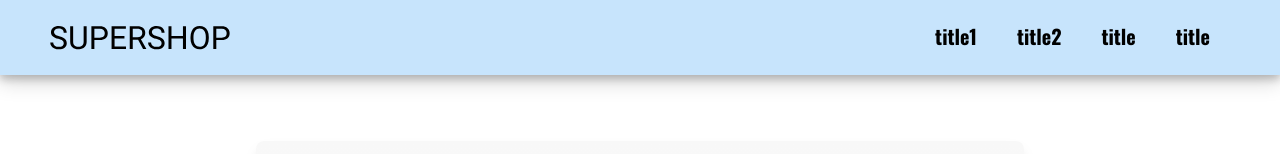
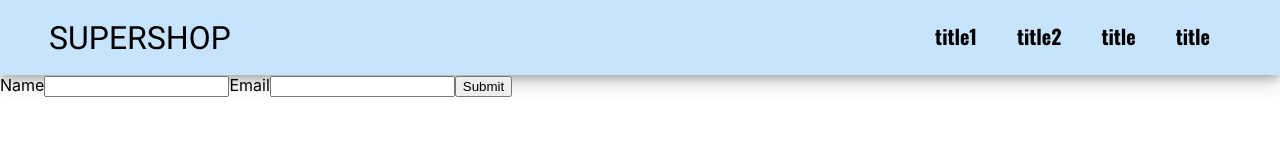
Before and after one commit to KlaraGajaszek/SuperShop, a React (Create React App) app: page /products/form in a window 1280 px wide. Shown: the top 154 px of the page. Built offline with nearby package versions, Linux system fonts and the light colour scheme; grey boxes are pictures that could not be loaded.

Commit message:
basic form

```diff
--- a/package.json
+++ b/package.json
@@ -7,12 +7,15 @@
     "@testing-library/react": "^9.3.2",
     "@testing-library/user-event": "^7.1.2",
     "@types/styled-components": "^5.1.3",
+    "@types/yup": "^0.29.8",
+    "formik": "^2.2.0",
     "react": "^16.13.1",
     "react-dom": "^16.13.1",
     "react-router-dom": "^5.2.0",
     "react-scripts": "3.4.3",
     "react-textarea-count": "^1.0.3",
-    "styled-components": "^5.2.0"
+    "styled-components": "^5.2.0",
+    "yup": "^0.29.3"
   },
   "scripts": {
     "start": "react-scripts start",
--- a/src/App.tsx
+++ b/src/App.tsx
@@ -4,12 +4,16 @@ import { BrowserRouter, Switch, Route } from 'react-router-dom';
 import Header from './components/organisms/Header/Header';
 import StartView from './pages/StartView/StartView';
 import ProductPage from './pages/Product/ProductPage';
+import FormPage from './pages/Form/FormPage';
 
 const App: FC = () => {
   return (
     <BrowserRouter>
       <Header />
       <Switch>
+        <Route path="/products/form">
+          <FormPage />
+        </Route>
         <Route path="/products/:id">
           <ProductPage />
         </Route>
--- /dev/null
+++ b/src/pages/Form/FormPage.tsx
@@ -0,0 +1,98 @@
+import React from 'react';
+import { Formik, Form, Field, ErrorMessage, useFormik } from 'formik';
+import * as Yup from 'yup';
+
+// const SignupSchema = Yup.object().shape({
+//   name: Yup.string()
+//     .min(2, 'Too Short!')
+//     .max(70, 'Too Long!')
+//     .required('Required'),
+//   email: Yup.string().email('Invalid email').required('Required'),
+// });
+// const initialValues = {
+//   name: '',
+//   email: '',
+// };
+
+// const FormPage = () => (
+//   <>
+//     <h1>Signup</h1>
+//     <Formik
+//       initialValues={initialValues}
+//       validationSchema={SignupSchema}
+//       onSubmit={(values) => {
+//         console.log(values);
+//       }}
+//     >
+//       <Form>
+//         <Field name="name" />
+//         - + <ErrorMessage name="name" />
+//         <Field name="email" type="email" />
+//         - + <ErrorMessage name="email" />
+//         <button type="submit">Submit</button>
+//       </Form>
+//     </Formik>
+//   </>
+// );
+type InitialValue = {
+  name?: string;
+  email?: string;
+};
+
+const initialValues = {
+  name: '',
+  email: '',
+};
+
+const onSubmit = (values: InitialValue) => {
+  console.log(values);
+};
+
+const validationSchema = Yup.object().shape({
+  name: Yup.string().required().label('Name'),
+  email: Yup.string().required().email().label('Email'),
+});
+
+const FormPage = () => {
+  const formik = useFormik({
+    initialValues,
+    onSubmit,
+    validationSchema,
+  });
+
+  console.log(formik.touched);
+  return (
+    <form onSubmit={formik.handleSubmit}>
+      <label htmlFor="name">Name</label>
+      <input
+        name="name"
+        id="name"
+        type="text"
+        onChange={formik.handleChange}
+        value={formik.values.name}
+        onBlur={formik.handleBlur}
+      />
+      {formik.touched.name && formik.errors.name ? (
+        <div>{formik.errors.name}</div>
+      ) : (
+        ''
+      )}
+      <label htmlFor="email">Email</label>
+      <input
+        name="email"
+        id="email"
+        type="text"
+        onChange={formik.handleChange}
+        value={formik.values.email}
+        onBlur={formik.handleBlur}
+      />
+      {formik.touched.email && formik.errors.email ? (
+        <div>{formik.errors.email}</div>
+      ) : (
+        ''
+      )}
+      <button>Submit</button>
+    </form>
+  );
+};
+export default FormPage;
```
Also changed, not shown: 1 other file (tests, documents, lock files or other folders).
